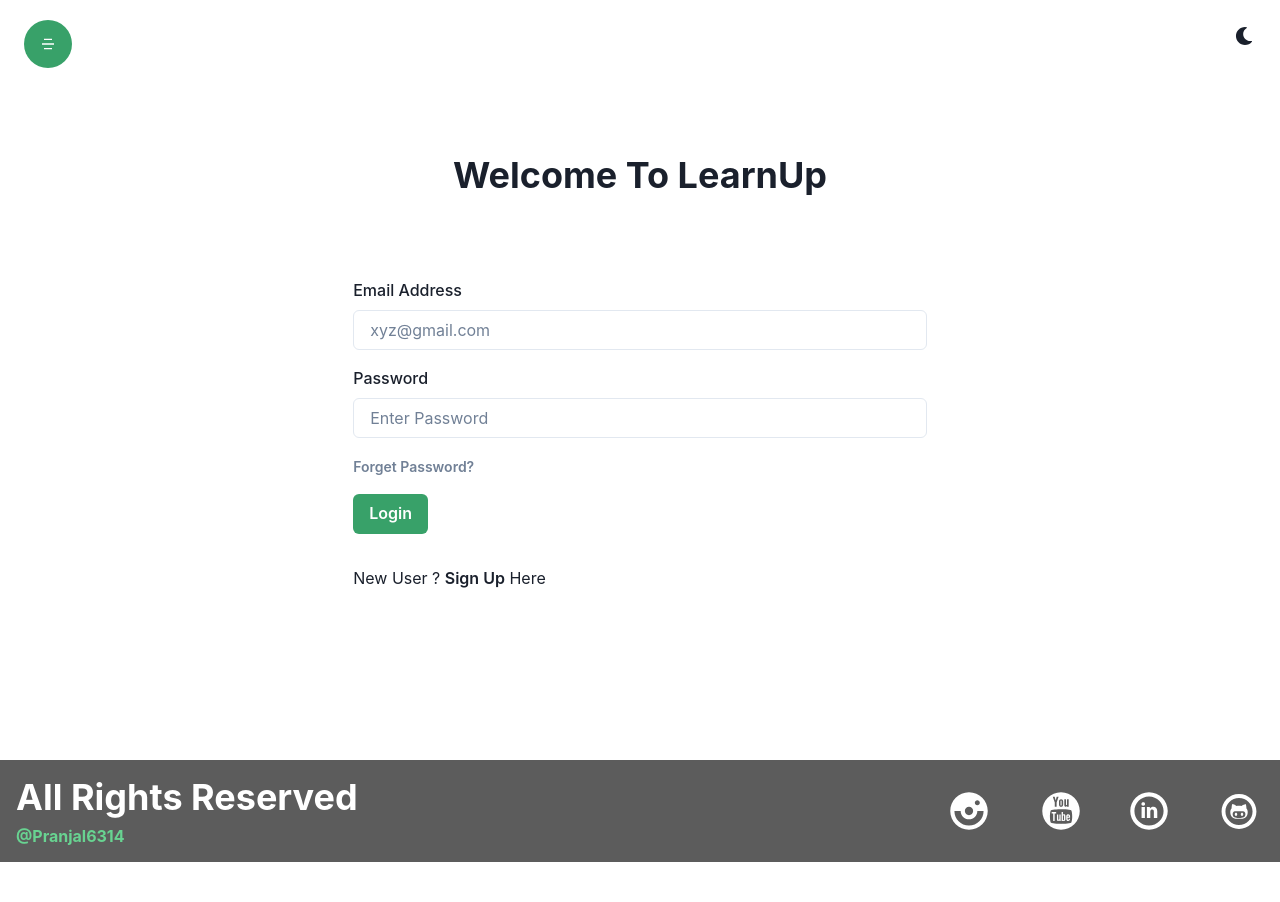
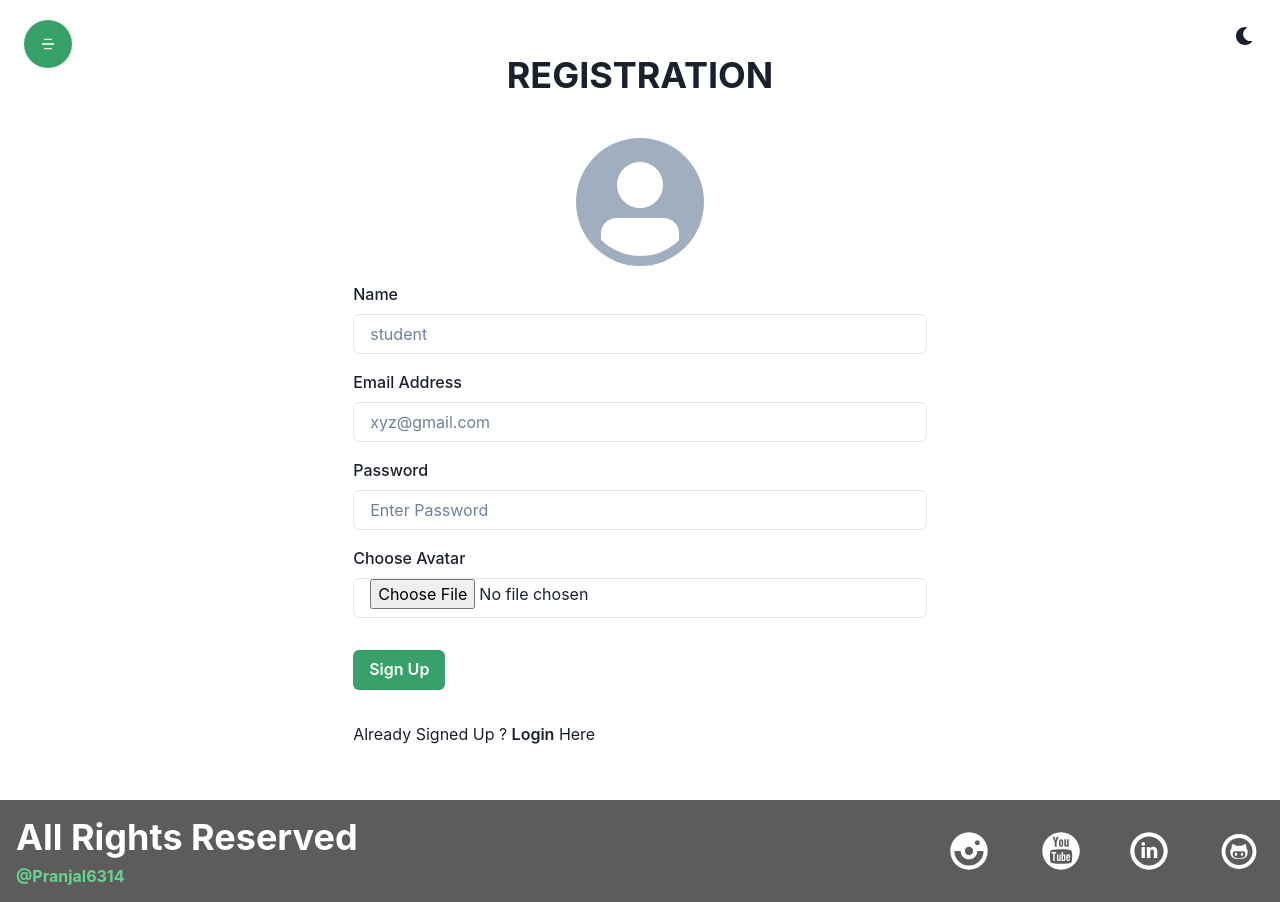
Before and after one commit to pranjal6314/MERN-PROJECT, a React (Create React App) app in the folder learnup/: page /signup in a window 1280 px wide. Before the commit the page ends 862 px from the top, so only its background shows below. Built offline with nearby package versions, Linux system fonts and the light colour scheme.

Commit message:
password

```diff
--- a/learnup/src/App.js
+++ b/learnup/src/App.js
@@ -6,6 +6,8 @@
 import Footer from './components/Layout/Footer/Footer';
 import Login from './components/Auth/Login/Login';
 import Signup from './components/Auth/Signup';
+import ForgertPassword from './components/Auth/ForgertPassword';
+import ResetPassword from './components/Auth/ResetPassword';
 function App() {
   return (
     <Router>
@@ -15,6 +17,8 @@
         <Route path="/courses" element={<Courses />} />
         <Route path="/login" element={<Login />} />
         <Route path="/signup" element={<Signup />} />
+        <Route path="/forgetpassword" element={<ForgertPassword />} />
+        <Route path="/resetpassword/:token" element={<ResetPassword />} />
       </Routes>
       <Footer />
     </Router>
--- /dev/null
+++ b/learnup/src/components/Auth/ForgertPassword.jsx
@@ -0,0 +1,18 @@
+import { Container, Heading, VStack, Input, Button } from '@chakra-ui/react'
+import React from 'react'
+
+const ForgertPassword = () => {
+    const [email, setEmail] = React.useState("")
+    return <Container py="16" height={"90vh"}>
+        <form>
+            <Heading children="Forget Password" my="16" textTransform={"uppercase"} textAlign={["center", "left"]} />
+            <VStack spacing={3}>
+                <Input required id="email" value={email} onChange={(e) => setEmail(e.target.value)} placeholder="xyz@gmail.com" type={"email"} focusBorderColor="green.500" />
+                <Button type="submit" w="full" colorScheme={"yellow"}> Send Reset Link</Button>
+            </VStack>
+
+        </form>
+    </Container>
+}
+
+export default ForgertPassword
--- a/learnup/src/components/Auth/Login/Login.jsx
+++ b/learnup/src/components/Auth/Login/Login.jsx
@@ -1,6 +1,6 @@
 import { Container, VStack, Heading, FormLabel, Input, Box, Button } from '@chakra-ui/react'
 import React from 'react'
-import { Link } from 'react-router-dom'
+import { Link } from "react-router-dom"
 const Login = () => {
     const [email, setEmail] = React.useState("")
     const [password, setPassword] = React.useState("")
--- /dev/null
+++ b/learnup/src/components/Auth/ResetPassword.jsx
@@ -0,0 +1,18 @@
+import { Container, Heading, VStack, Input, Button } from '@chakra-ui/react'
+import React from 'react'
+import { useParams } from 'react-router-dom'
+const ResetPassword = () => {
+    const [password, setPassword] = React.useState("")
+    const params = useParams();
+    return <Container py="16" height={"90vh"}>
+        <form>
+            <Heading children="Reset Password" my="16" textTransform={"uppercase"} textAlign={["center", "left"]} />
+            <VStack spacing={3}>
+                <Input required value={password} onChange={(e) => setPassword(e.target.value)} placeholder="new password" type={"password"} focusBorderColor="green.500" />
+                <Button type="submit" w="full" colorScheme={"yellow"}> Reset Password</Button>
+            </VStack>
+
+        </form>
+    </Container>
+}
+export default ResetPassword
--- a/learnup/src/components/Auth/Signup.jsx
+++ b/learnup/src/components/Auth/Signup.jsx
@@ -1,13 +1,50 @@
-import { Container, VStack, Heading, FormLabel, Input, Box, Button } from '@chakra-ui/react'
+import { Container, VStack, Heading, FormLabel, Input, Box, Button, Avatar } from '@chakra-ui/react'
 import React from 'react'
 import { Link } from 'react-router-dom'
+
+export const fileUploadCss = {
+    cursor: "pointer",
+    marginLeft: "-5%",
+    width: "110%",
+    border: "none",
+    height: "100%",
+    color: "ECC94B",
+    backgroundColor: "white",
+}
+const fileUploadStyle = {
+    "&::file-selector-button": {
+        fileUploadCss,
+    }
+}
 const Signup = () => {
+
     const [email, setEmail] = React.useState("")
+    const [name, setName] = React.useState("")
     const [password, setPassword] = React.useState("")
-    return <Container height={"95vh"}>
-        <VStack height={"full"} justifyContent="center" spacing={"16"}>
-            <Heading children="Welcome To LearnUp" />
+    const [imagePrev, setImagePrev] = React.useState("")
+    const [image, setImage] = React.useState("")
+
+    const changeImageHandler = (e) => {
+        const file = e.target.files[0];
+        const reader = new FileReader();
+        reader.readAsDataURL(file);
+        reader.onload = () => {
+            setImagePrev(reader.result)
+            setImage(file)
+        }
+    }
+    return (
+        <Container h={"100vh"}>
+            <VStack h={"full"} justifyContent="center" spacing={"8"}>
+                <Heading textTransform={"uppercase"} mt={"4"} children="REGISTRATION " />
                 <form style={{ width: "100%" }}>
+                    <Box my="2" display={"flex"} justifyContent="center">
+                        <Avatar src={imagePrev} size="2xl" />
+                    </Box>
+                    <Box my="4" >
+                        <FormLabel htmlFor='name' children="Name" />
+                        <Input required id="name" value={name} onChange={(e) => setName(e.target.value)} placeholder="student" type={"text"} focusBorderColor="green.500" />
+                    </Box>
                     <Box my="4" >
                         <FormLabel htmlFor='email' children="Email Address" />
                         <Input required id="email" value={email} onChange={(e) => setEmail(e.target.value)} placeholder="xyz@gmail.com" type={"email"} focusBorderColor="green.500" />
@@ -16,21 +53,24 @@
                         <FormLabel htmlFor='password' children="Password" />
                         <Input required id="password" autoComplete="on" value={password} onChange={(e) => setPassword(e.target.value)} placeholder="Enter Password" type={"password"} focusBorderColor="green.500" />
                     </Box>
-                <Box >
-                    <Link to="/forgetpassword"> <Button fontSize={"sm"} variant="link">Forget Password?</Button></Link>
+                    <Box my="4" >
+                        <FormLabel htmlFor='chooseAvatar' children="Choose Avatar" />
+                        <Input accept='image/*' required id="chooseAvatar" type={"file"} focusBorderColor="green.500" css={fileUploadStyle} onChange={changeImageHandler} />
                     </Box>
-                <Button my="4" type='submit' colorScheme={"green"}>Login</Button>
+
+                    <Button my="4" type='submit' colorScheme={"green"}>Sign Up</Button>
                     <Box my="4">
-                    New User ?{" "}
-                    <Link to="/signup">
+                        Already Signed Up ?{" "}
+                        <Link to="/login">
                             <Button colorScheme={"green.500"} variant="link">
-                            Sign Up
+                                Login
                             </Button>
                         </Link>{" "} Here
                     </Box>
                 </form>
             </VStack>
         </Container >
+    )
 }
 
 export default Signup
```
Also changed, not shown: 1 other file (tests, documents, lock files or other folders). Lines whose indentation alone changed are shown as unchanged.
